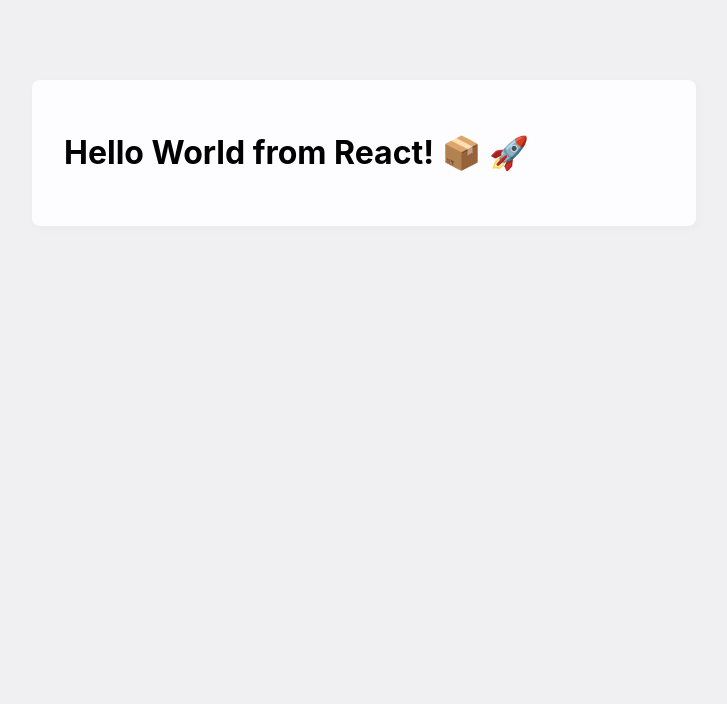
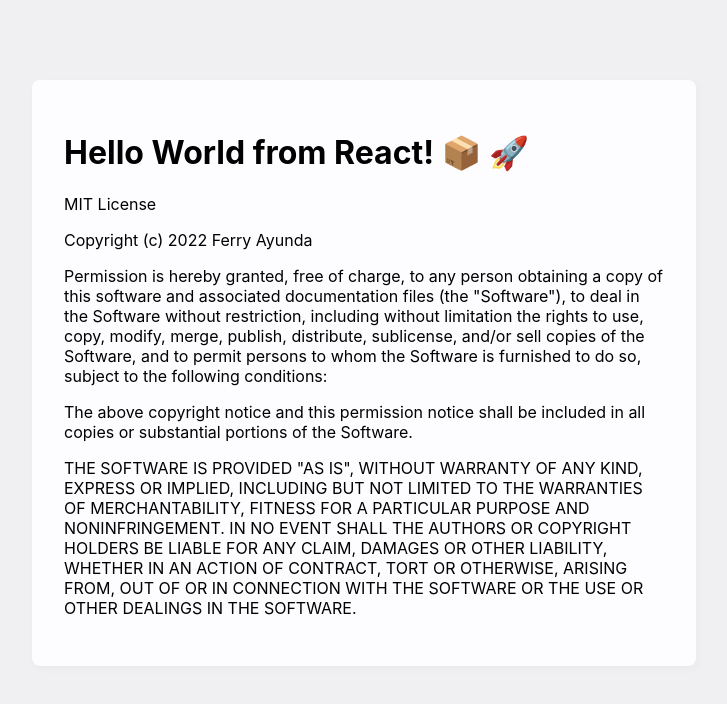
Before and after one commit to bungferry/react, a React (Vite) app: page / in a window 1280 px wide. Shown: the top 704 px of the page, without its empty margins (276-1003 px from the left). Built offline with nearby package versions, Linux system fonts and the light colour scheme.

Commit message:
Update App.jsx

```diff
--- a/src/App.jsx
+++ b/src/App.jsx
@@ -6,6 +6,28 @@
     return (
       <main>
         <h1>Hello World from React! 📦 🚀</h1>
+        <p>MIT License</p>
+
+        <p>Copyright (c) 2022 Ferry Ayunda</p>
+
+        <p>Permission is hereby granted, free of charge, to any person obtaining a copy
+        of this software and associated documentation files (the "Software"), to deal
+        in the Software without restriction, including without limitation the rights
+        to use, copy, modify, merge, publish, distribute, sublicense, and/or sell
+        copies of the Software, and to permit persons to whom the Software is
+        furnished to do so, subject to the following conditions:</p>
+
+        <p>The above copyright notice and this permission notice shall be included in all
+        copies or substantial portions of the Software.</p>
+
+        <p>THE SOFTWARE IS PROVIDED "AS IS", WITHOUT WARRANTY OF ANY KIND, EXPRESS OR
+        IMPLIED, INCLUDING BUT NOT LIMITED TO THE WARRANTIES OF MERCHANTABILITY,
+        FITNESS FOR A PARTICULAR PURPOSE AND NONINFRINGEMENT. IN NO EVENT SHALL THE
+        AUTHORS OR COPYRIGHT HOLDERS BE LIABLE FOR ANY CLAIM, DAMAGES OR OTHER
+        LIABILITY, WHETHER IN AN ACTION OF CONTRACT, TORT OR OTHERWISE, ARISING FROM,
+        OUT OF OR IN CONNECTION WITH THE SOFTWARE OR THE USE OR OTHER DEALINGS IN THE
+        SOFTWARE.</p>
+
       </main>
     )
   }
```
